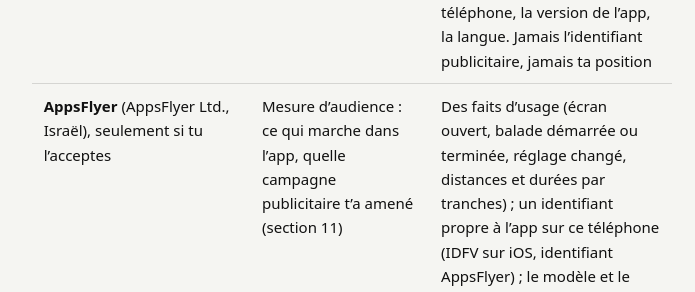
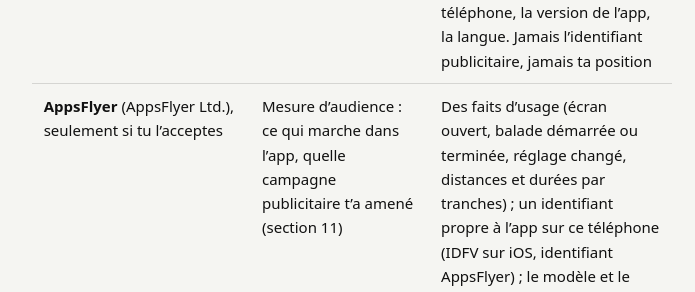
Before and after one commit to Ya6n93/ridekit-site, a Jekyll site: the page built from confidentialite.md, in a window 1280 px wide and 900 px high, scrolled down 6052 px. Shown: the part 164-456 px from the top of the window, without its empty margins (288-983 px from the left). Built offline with Jekyll 4.4.1, drawn with Linux system fonts in a browser that asks for light colours; some of the changed text lies outside the part shown.

Commit message:
AppsFlyer nommé sans son pays à côté de son nom (tableau, mesure d'audience, mentions légales) ; le transfert vers Israël, pays reconnu adéquat, reste dit là où le RGPD le demande
Co-Authored-By: Claude Opus 5.5 (1M context) <noreply@anthropic.com>
Claude-Session: https://claude.ai/code/session_015j9WmEqrPUJKgjWcpvNZWu

```diff
--- a/confidentialite.md
+++ b/confidentialite.md
@@ -135,7 +135,7 @@ publicitaire de l'iPhone ne va qu'à AppsFlyer, et seulement avec tes deux accor
 | **Serveur des sorties de groupe de RideKit**, hébergé par **Cloudflare** (Cloudflare, Inc., États-Unis), données dans l'Union européenne | Sorties de groupe (section 7), seulement si tu en crées ou en rejoins une et acceptes d'y partager ta position | Ton pseudo ; pendant tes balades guidées, ta position (toutes les 5 s en roulant, 30 s à l'arrêt), ta vitesse, ta progression sur la balade du groupe, si tu t'en écartes, si ta batterie est faible (pas son niveau) ; les messages rapides que tu choisis ; une alerte de ta détection de chute (pas un test), avec ta position ; pour le leader, le tracé de la balade qu'il lance et s'il a RideKit Pro (la taille du groupe en dépend) |
 | **Les membres de ta sortie de groupe**, par ce serveur | Te voir sur la carte, recevoir tes messages et ton alerte (section 7) | Ce que reçoit le serveur des sorties de groupe, sauf le jeton de ton téléphone |
 | **RevenueCat** (RevenueCat, Inc., États-Unis) | Savoir si tu es abonné à RideKit Pro (section 10) | L'historique de tes achats RideKit Pro (produit, dates, prix et devise, pays de la boutique), un identifiant aléatoire créé pour ce téléphone, l'identifiant de l'app sur ce téléphone (IDFV), le modèle et le système du téléphone, la version de l'app, la langue. Jamais l'identifiant publicitaire, jamais ta position |
-| **AppsFlyer** (AppsFlyer Ltd., Israël), seulement si tu l'acceptes | Mesure d'audience : ce qui marche dans l'app, quelle campagne publicitaire t'a amené (section 11) | Des faits d'usage (écran ouvert, balade démarrée ou terminée, réglage changé, distances et durées par tranches) ; un identifiant propre à l'app sur ce téléphone (IDFV sur iOS, identifiant AppsFlyer) ; le modèle et le système du téléphone, la langue ; sur iPhone, l'identifiant publicitaire (IDFA), seulement si tu autorises aussi le suivi quand iOS te le demande. Jamais ta position |
+| **AppsFlyer** (AppsFlyer Ltd.), seulement si tu l'acceptes | Mesure d'audience : ce qui marche dans l'app, quelle campagne publicitaire t'a amené (section 11) | Des faits d'usage (écran ouvert, balade démarrée ou terminée, réglage changé, distances et durées par tranches) ; un identifiant propre à l'app sur ce téléphone (IDFV sur iOS, identifiant AppsFlyer) ; le modèle et le système du téléphone, la langue ; sur iPhone, l'identifiant publicitaire (IDFA), seulement si tu autorises aussi le suivi quand iOS te le demande. Jamais ta position |
 | **Régies publicitaires** des campagnes de RideKit, par AppsFlyer | Attribuer ton installation à la pub qui l'a amenée (section 11) | Sur iPhone seulement, si tu as accepté la mesure et autorisé le suivi : l'identifiant publicitaire (IDFA), qu'AppsFlyer leur transmet |
 {: .services}
 
@@ -329,7 +329,7 @@ Pour savoir si tu es abonné, l'app passe par **RevenueCat** (RevenueCat, Inc.,
 ## 11. Mesure d'audience et publicité (AppsFlyer)
 
 Seulement si tu l'acceptes, RideKit mesure ce qui marche dans l'app et quelle
-campagne publicitaire t'a amené, avec **AppsFlyer** (AppsFlyer Ltd., Israël), qui
+campagne publicitaire t'a amené, avec **AppsFlyer** (AppsFlyer Ltd.), qui
 agit pour le compte de SZ CORP.
 
 - **Ton choix.** L'app te le demande à l'onboarding, à l'étape « Autorisations »
```
Also changed, not shown: en/privacy.md (+2 -2 lines), mentions-legales.md (+1 -1 lines).
